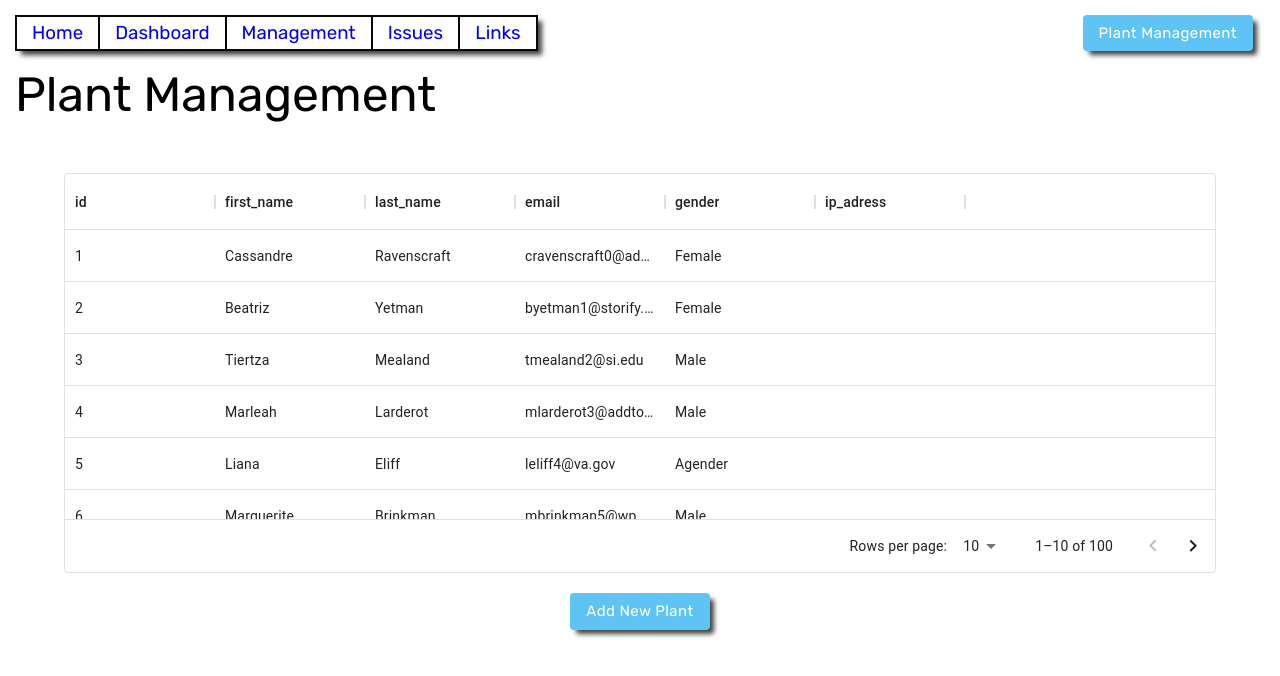
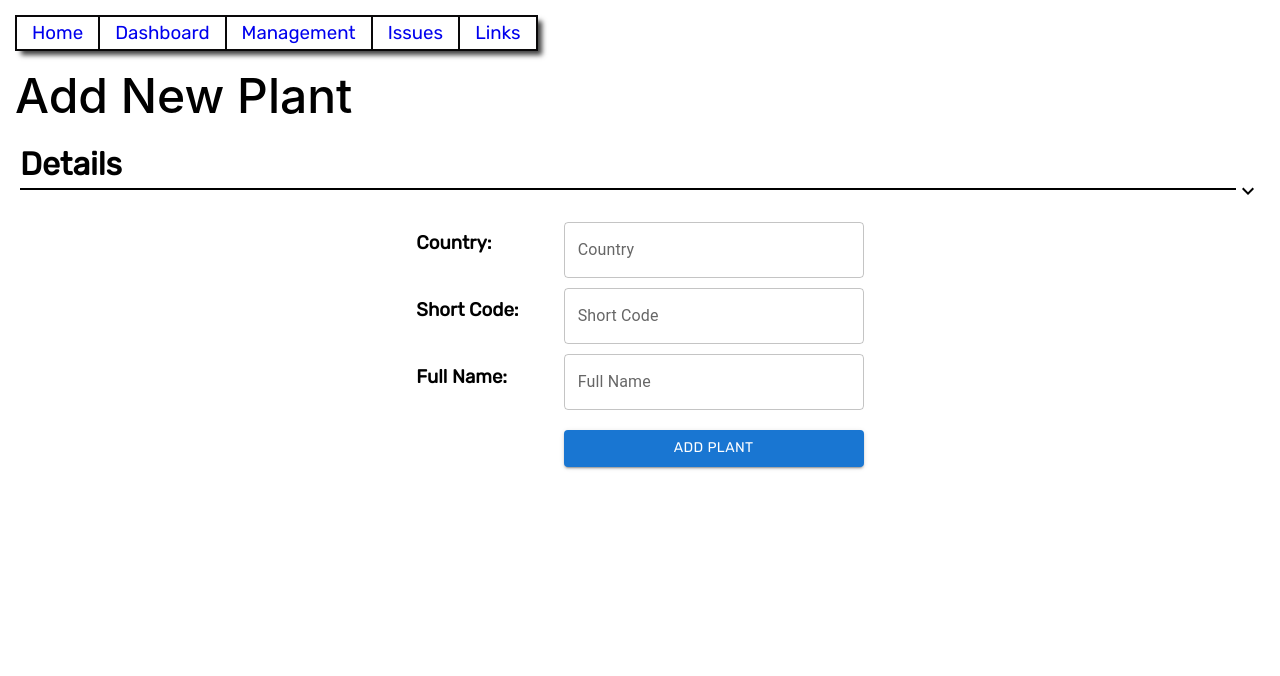
Before and after one commit to barisertakus/toyota-manport, a React (Create React App) app: page /management/plants/create in a window 1280 px wide. Shown: the top 676 px of the page. Built offline with nearby package versions, Linux system fonts and the light colour scheme; no server answers.

Commit message:
add CreatePlant screen

```diff
--- a/src/components/core/BaseRouter.js
+++ b/src/components/core/BaseRouter.js
@@ -3,6 +3,7 @@ import { useEffect } from "react";
 import { useDispatch } from "react-redux";
 import { Redirect, Route, Switch } from "react-router-dom";
 import ApplicationManagement from "screens/ApplicationManagement";
+import CreatePlant from "screens/CreatePlant";
 import Home from "screens/Home";
 import Login from "screens/Login";
 import Plants from "screens/Plants";
@@ -23,6 +24,7 @@ function BaseRouter() {
       <Route path="/login" component={Login} />
       <PrivateRoute path="/" exact component={Home} />
       <PrivateRoute path="/management" exact component={ApplicationManagement} />
+      <PrivateRoute path="/management/plants/create" component={CreatePlant} />
       <PrivateRoute path="/management/plants" component={Plants} />
       <Redirect to={"/404"} />
     </Switch>
--- /dev/null
+++ b/src/components/createPlant/CreatePlantForm.js
@@ -0,0 +1,68 @@
+import { ExpandMore } from "@mui/icons-material";
+import { Button, TextField } from "@mui/material";
+import React, { useState } from "react";
+
+function CreatePlantForm() {
+  const [plant, setPlant] = useState({ name: "", shortCode: "", fullName: "" });
+
+  const handleChange = (event) => {
+    setPlant({ ...plant, [event.target.name]: event.target.value });
+  };
+
+  const handleSave = () => {
+    console.log(plant);
+  }
+
+  return (
+    <div>
+      <div className="header__name">Add New Plant</div>
+      <div className="plant__form">
+        <div className="form__header">
+          <h1>Details</h1>
+          <div className="link__expand">
+            <hr />
+            <ExpandMore />
+          </div>
+        </div>
+        <div className="plant__details">
+          <div className="plant__headers">
+            <h3>Country:</h3>
+            <h3>Short Code:</h3>
+            <h3>Full Name:</h3>
+          </div>
+          <div className="plant__properties">
+            <TextField
+              name="name"
+              label="Country"
+              value={plant.name}
+              variant="outlined"
+              onChange={handleChange}
+            />
+
+            <TextField
+              name="shortCode"
+              label="Short Code"
+              onChange={handleChange}
+              value={plant.shortCode}
+              variant="outlined"
+            />
+
+            <TextField
+              name="fullName"
+              label="Full Name"
+              onChange={handleChange}
+              value={plant.fullName}
+              variant="outlined"
+            />
+
+            <Button variant="contained" style={{ marginTop: 10 }} onClick={handleSave}>
+              Add Plant
+            </Button>
+          </div>
+        </div>
+      </div>
+    </div>
+  );
+}
+
+export default CreatePlantForm;
--- /dev/null
+++ b/src/components/createPlant/CreatePlantHeader.js
@@ -0,0 +1,10 @@
+import Header from "components/core/Header";
+import React from "react";
+
+function CreatePlantHeader() {
+  return (
+    <Header />
+  );
+}
+
+export default CreatePlantHeader;
--- /dev/null
+++ b/src/screens/CreatePlant.js
@@ -0,0 +1,15 @@
+import CreatePlantForm from 'components/createPlant/CreatePlantForm'
+import CreatePlantHeader from 'components/createPlant/CreatePlantHeader'
+import React from 'react'
+import "styles/CreatePlant.css"
+
+function CreatePlant() {
+  return (
+    <div>
+      <CreatePlantHeader />
+      <CreatePlantForm />
+    </div>
+  )
+}
+
+export default CreatePlant
--- /dev/null
+++ b/src/styles/CreatePlant.css
@@ -0,0 +1,43 @@
+.plant__form{
+	margin: 20px;
+}
+
+.plant__details {
+	margin: 10px;
+	display: flex;
+	justify-content: center;
+}
+
+.plant__headers h3 {
+	margin-top: 10px;
+	margin-bottom: 45px;
+}
+
+.plant__properties {
+	display: flex;
+	flex-direction: column;
+	justify-content: space-between;
+  margin-left: 45px;
+}
+
+.plant__properties > div {
+	margin-bottom: 10px;
+  width: 300px;
+}
+
+
+.link__expand {
+	padding-top: 5px;
+	display: flex;
+}
+.link__expand > hr {
+	border: none;
+	border-bottom: 2px solid black;
+	flex-grow: 1;
+	height: 0px;
+}
+
+.link__expand > svg {
+	position: relative;
+	top: -9px;
+}
```
